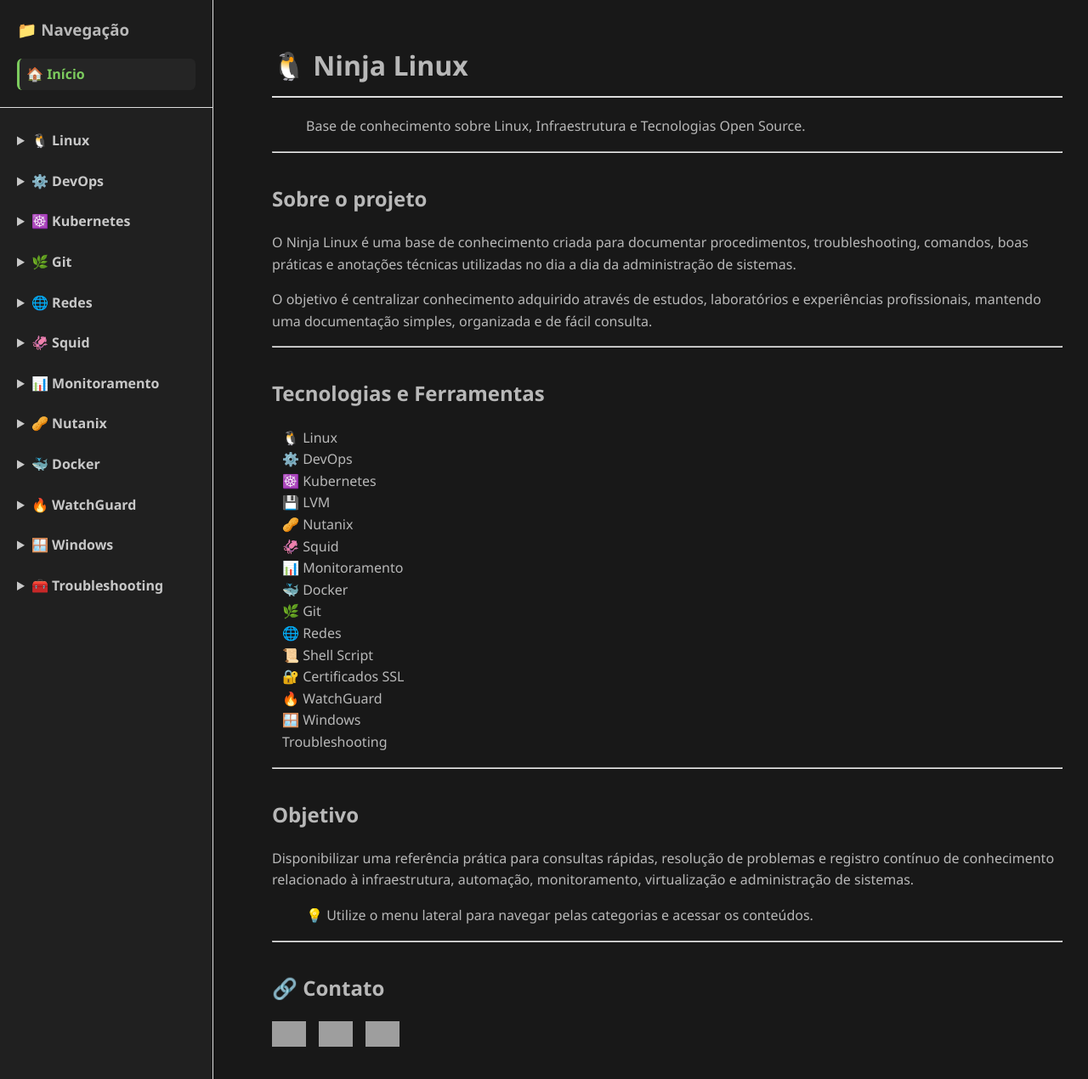
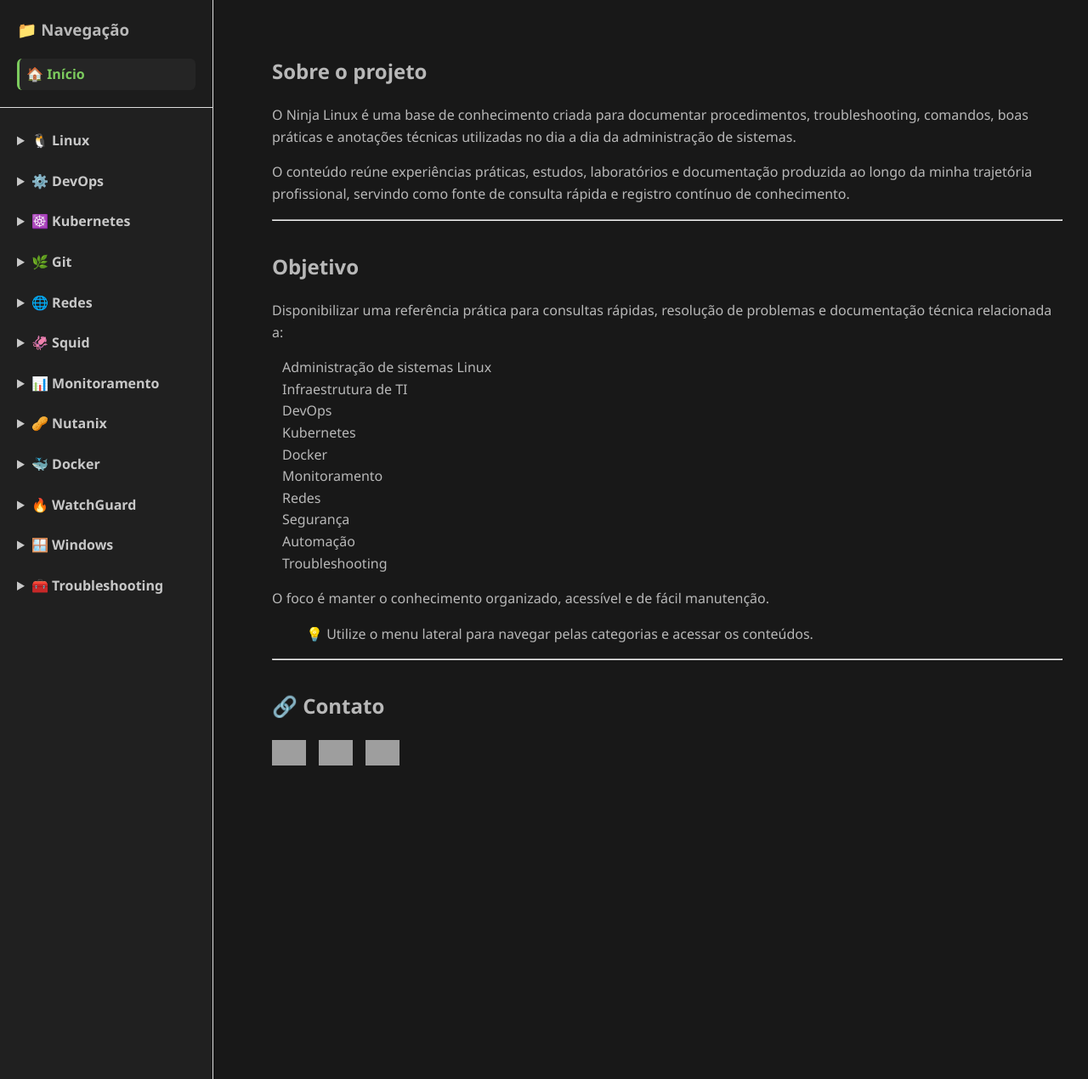
Before and after one commit to joaopedros111/ninja-linux, a Jekyll site: the page built from index.md, in a window 1280 px wide and 1270 px high. Shown: the whole window at 85% size. Built offline with Jekyll 4.4.1, drawn with Linux system fonts in a browser that asks for light colours; our own code applies the rules of GitHub Pages for plain Markdown files; grey boxes are pictures that could not be loaded.

```diff
--- a/index.md
+++ b/index.md
@@ -1,13 +1,12 @@
 ---
+
 layout: default
 title: Ninja Linux
----
+------------------
 
-<!-- imagem linux temporariamente removida
 <p align="center">
   <img src="images/capacete.png" width="260">
 </p>
--->
 
 # 🐧 Ninja Linux
 
@@ -16,40 +15,33 @@
 ---
 
 ## Sobre o projeto
+
 O Ninja Linux é uma base de conhecimento criada para documentar procedimentos, troubleshooting, comandos, boas práticas e anotações técnicas utilizadas no dia a dia da administração de sistemas.
 
-O objetivo é centralizar conhecimento adquirido através de estudos, laboratórios e experiências profissionais, mantendo uma documentação simples, organizada e de fácil consulta.
-
----
-
-## Tecnologias e Ferramentas
-
-* 🐧 Linux
-* ⚙️ DevOps
-* ☸️ Kubernetes
-* 💾 LVM
-* 🥜 Nutanix
-* 🦑 Squid
-* 📊 Monitoramento
-* 🐳 Docker
-* 🌿 Git
-* 🌐 Redes
-* 📜 Shell Script
-* 🔐 Certificados SSL
-* 🔥 WatchGuard
-* 🪟 Windows
-* Troubleshooting
+O conteúdo reúne experiências práticas, estudos, laboratórios e documentação produzida ao longo da minha trajetória profissional, servindo como fonte de consulta rápida e registro contínuo de conhecimento.
 
 ---
 
 ## Objetivo
 
-Disponibilizar uma referência prática para consultas rápidas, resolução de problemas e registro contínuo de conhecimento relacionado à infraestrutura, automação, monitoramento, virtualização e administração de sistemas.
+Disponibilizar uma referência prática para consultas rápidas, resolução de problemas e documentação técnica relacionada a:
+
+* Administração de sistemas Linux
+* Infraestrutura de TI
+* DevOps
+* Kubernetes
+* Docker
+* Monitoramento
+* Redes
+* Segurança
+* Automação
+* Troubleshooting
+
+O foco é manter o conhecimento organizado, acessível e de fácil manutenção.
 
 > 💡 Utilize o menu lateral para navegar pelas categorias e acessar os conteúdos.
 
 ---
-
 
 ## 🔗 Contato
 
```
